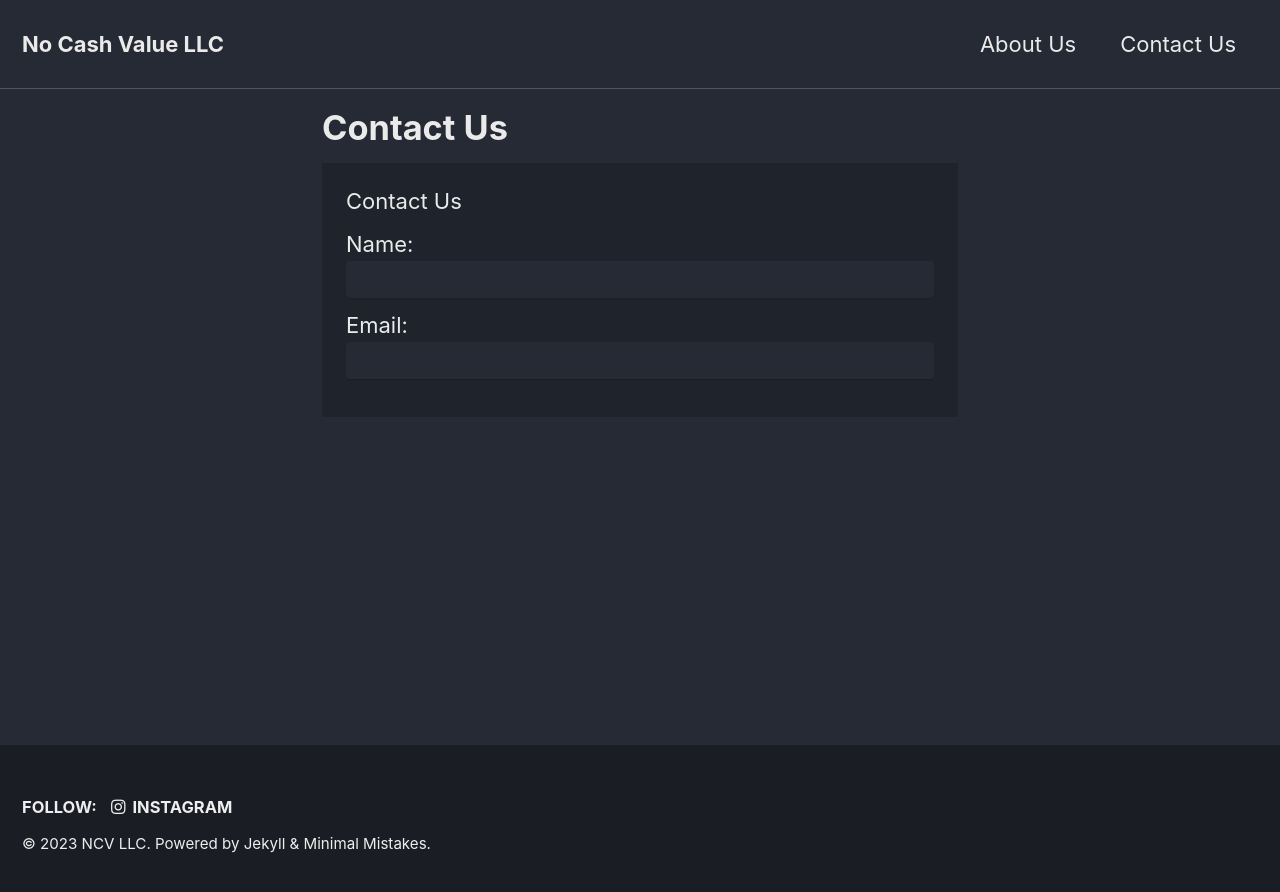
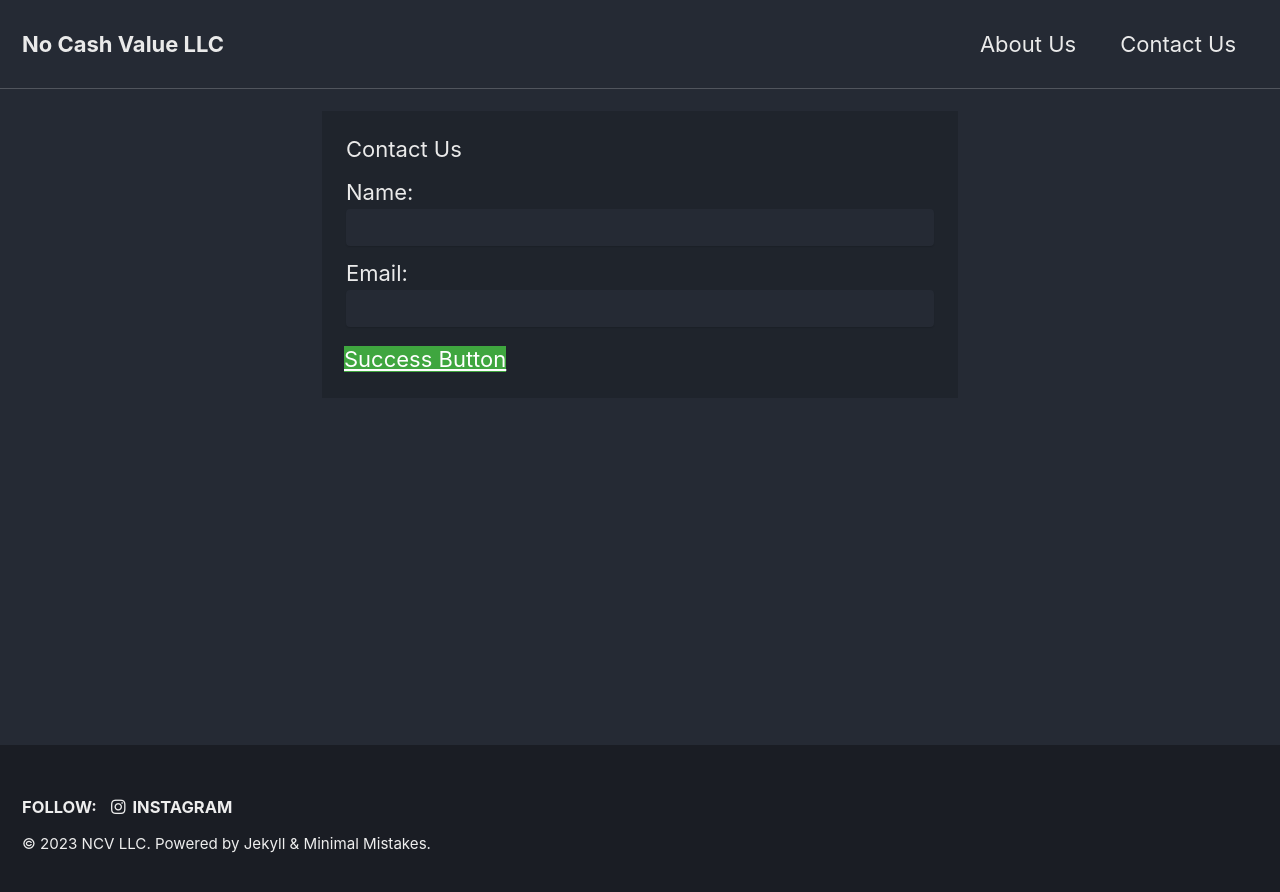
Before and after one commit to cdigitaldetroit/NCVLLC, a Jekyll site: the page built from _pages/contact.md, in a window 1280 px wide. Shown: the top 892 px of the page. Built offline with Jekyll 4.4.1, drawn with Linux system fonts in a browser that asks for light colours; cached includes are drawn as plain includes.

Commit message:
added button

```diff
--- a/_pages/contact.md
+++ b/_pages/contact.md
@@ -1,6 +1,5 @@
 ---
 permalink: /contact/
-title: "Contact Us"
 ---
 <form>
   <fieldset>
@@ -8,4 +7,5 @@ title: "Contact Us"
     Name: <input type="text" size="30"><br>
     Email: <input type="text" size="30"><br>
   </fieldset>
+  <a href="#" class="btn--success">Success Button</a>
 </form>
```
